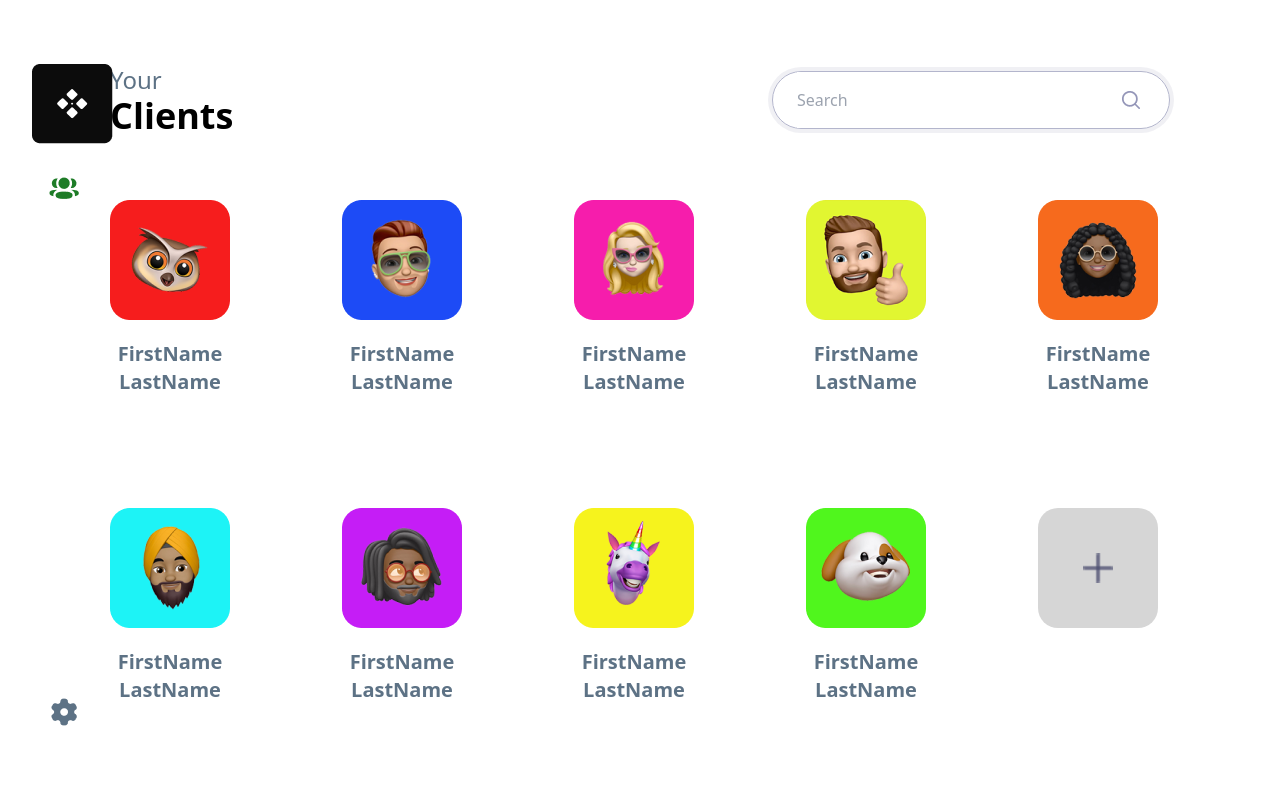
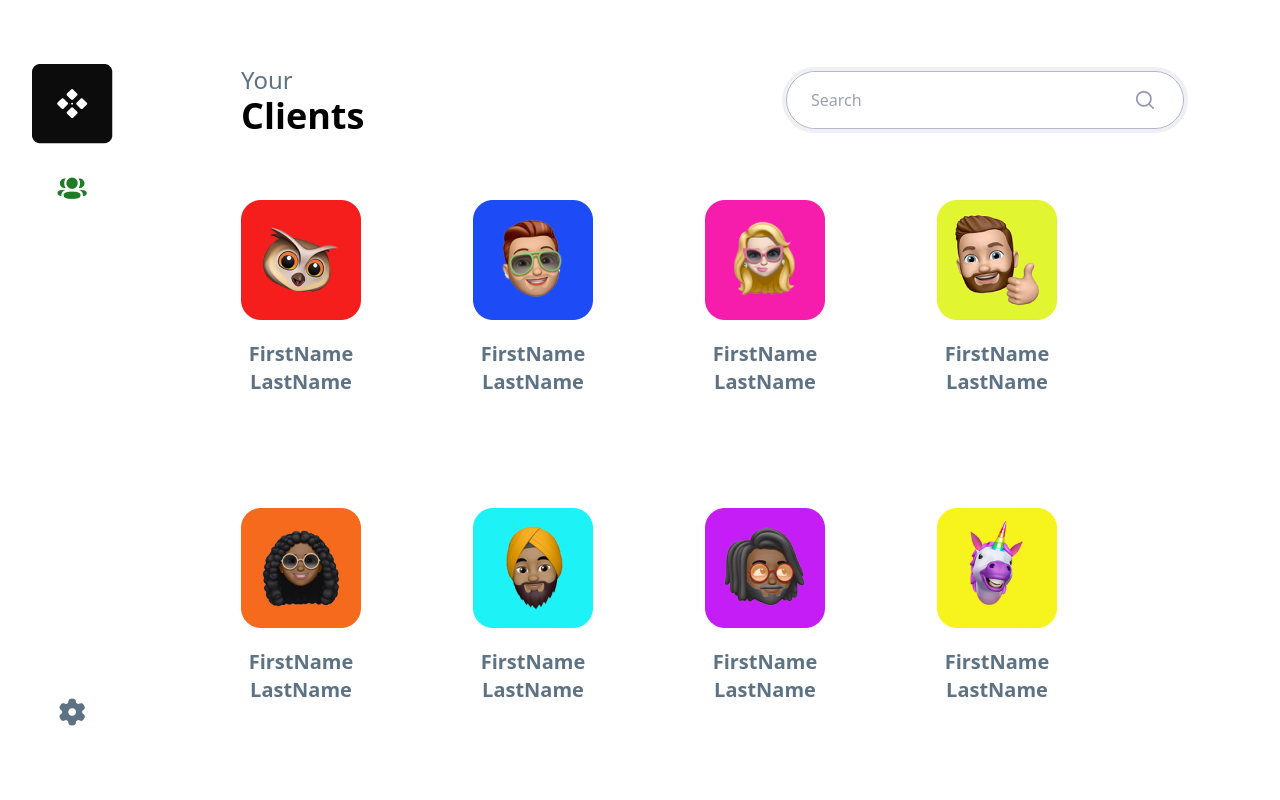
Before and after one commit to faizbahu/food-selection-website, a website: page homepage.html in a window 1280 px wide. Shown: the top 800 px of the page. Drawn offline with nearby package versions, Linux system fonts and the light colour scheme; files that its build step writes are made by us from their sources.

Commit message:
nav bar changes //from fixed to sticky// and body margin changes

```diff
--- a/homepage.html
+++ b/homepage.html
@@ -16,18 +16,21 @@
   </head>
   <body>
     <div class="flex">
-      <nav class="fixed">
-        <div class="flex flex-col justify-between h-screen mx-8">
-          <div class="mt-16">
+      <nav class="">
+        <div
+          style="position: sticky; top: 0"
+          class="flex flex-col justify-between h-screen mx-8"
+        >
+          <div class="flex flex-col items-center mt-16">
             <img class="" src="./images/Logo.png" alt="" />
             <img class="mt-5" src="./images/Nav Item.png" alt="" />
           </div>
-          <div class="mb-16">
+          <div class="flex flex-col items-center mb-16">
             <img src="./images/settings.png" alt="" />
           </div>
         </div>
       </nav>
-      <section class="flex-1 mt-16 container mx-auto">
+      <section class="flex-1 mt-16 container mx-24">
         <div class="flex items-center justify-between">
           <div>
             <h3 class="text-2xl font-base text-[#5d7285]">Your</h3>
--- a/package.json
+++ b/package.json
@@ -1,6 +1,6 @@
 {
   "devDependencies": {
-    "tailwindcss": "^3.2.3"
+    "tailwindcss": "^3.2.4"
   },
   "scripts": {
     "dev": "tailwindcss -i ./css/_tailwind.css -o ./css/tailwind.css",
```
Also changed, not shown: css/tailwind.css, 1 other file.
